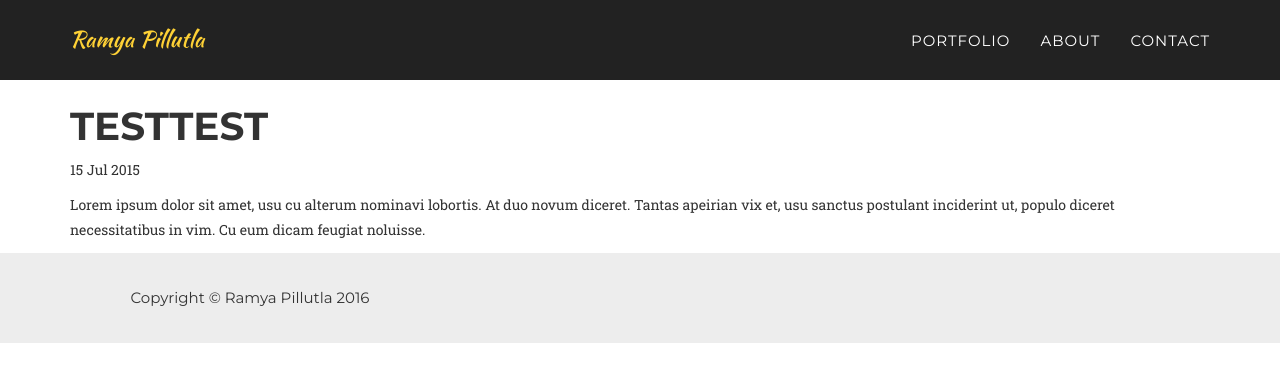
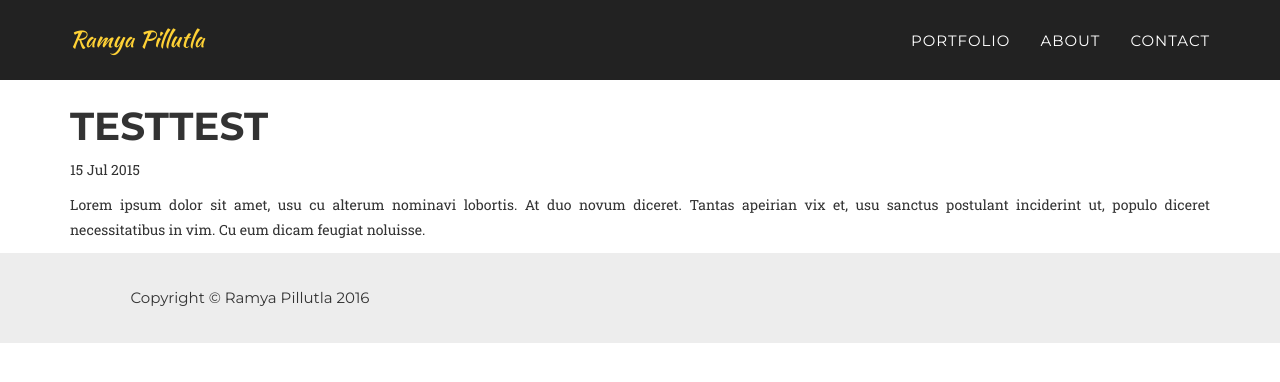
Before and after one commit to swamygurugari/rpillutla.github.io, a Jekyll site: the page built from _posts/2014-07-13-spoilers.markdown, in a window 1280 px wide. Shown: the top 382 px of the page. Built offline with Jekyll 4.4.1, drawn with Linux system fonts in a browser that asks for light colours; some web fonts are replaced.

Commit message:
correcting alignment

```diff
--- a/_layouts/post.html
+++ b/_layouts/post.html
@@ -5,7 +5,7 @@ layout: default
 <div class="container">
     <h1>{{ page.title }}</h1>
     <p class="meta">{{ page.date | date_to_string }}</p>
-    <p style="align:justify"> {{ page.description }} </p>
+    <p style="text-align:justify"> {{ page.description }} </p>
 </div>
 <div class="post">
   {{ content }}
```
